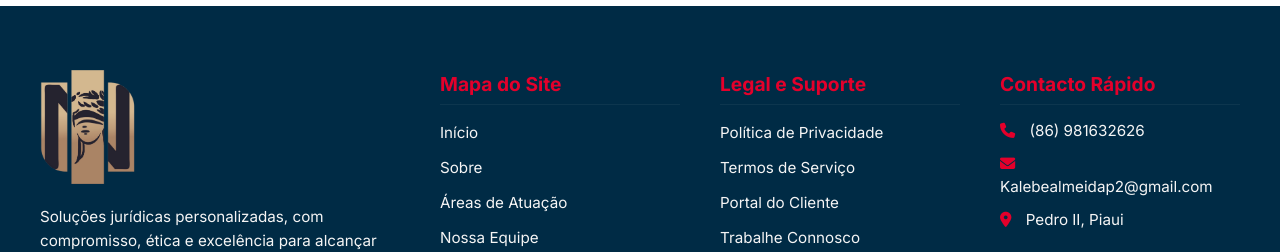
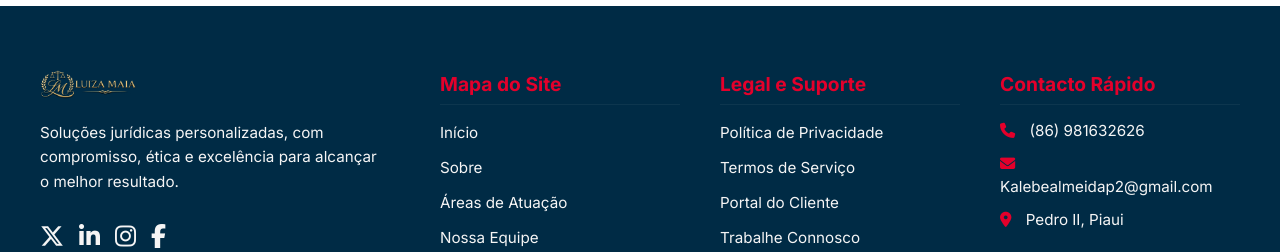
Before and after one commit to KallebeHr/OAB, a Vue app: page / in a window 1280 px wide. Shown: the part 6359-6611 px from the top of the page. Built offline with nearby package versions, Linux system fonts and the light colour scheme; a small style sheet from the web is missing; what @vue-a11y/vlibras would draw is missing.

Commit message:
Dra.LuizaMaiaLogoFooter

```diff
--- a/src/components/Footers.vue
+++ b/src/components/Footers.vue
@@ -5,7 +5,7 @@
 
         <!-- Coluna Esquerda: Logo e Redes Sociais -->
         <div class="footer-left">
-          <img  src="/IMGADV/LogoPNG.png"  alt="" class="logo">
+          <img  src="/IMGADV/LogoPNG2.png"  alt="" class="logo">
           <p class="description">
             Soluções jurídicas personalizadas, com compromisso, ética e excelência para alcançar o melhor resultado.
           </p>
```
